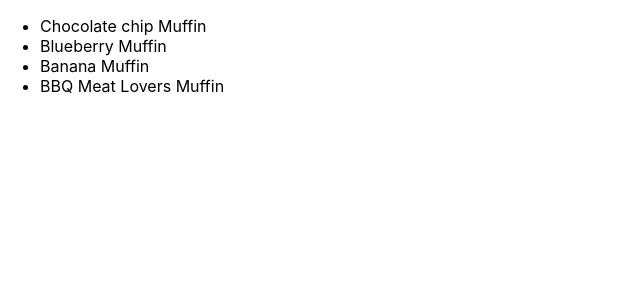
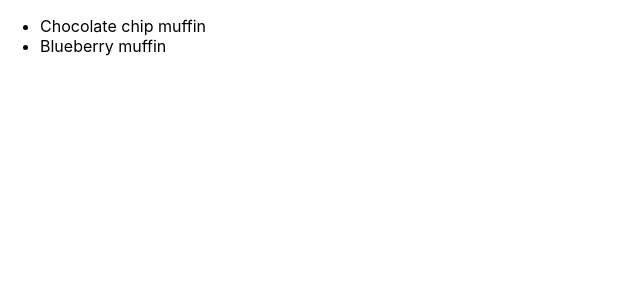
Before and after one commit to abongsjoel/learning-react-redux, a React (Create React App) app: page / in a window 1280 px wide. Shown: the top 300 px of the page, without its empty margins (0-640 px from the left). Built offline with nearby package versions, Linux system fonts and the light colour scheme.

Commit message:
Use useSelectors to display muffins from the state

```diff
--- a/src/components/Muffins/Muffins.js
+++ b/src/components/Muffins/Muffins.js
@@ -1,12 +1,19 @@
 import React from 'react';
 
+import { useSelector  } from 'react-redux';
+
+import { selectedMuffinsArray } from '../../redux/selectors';
+
 const Muffins = () => {
+  const muffins = useSelector(selectedMuffinsArray);
+
+  console.log({ muffins});
+
   return (
     <ul>
-      <li>Chocolate chip Muffin</li>
-      <li>Blueberry Muffin</li>
-      <li>Banana Muffin</li>
-      <li>BBQ Meat Lovers Muffin</li>
+      {muffins.map((muffins) => {
+        return <li key={muffins.id}>{muffins.name}</li>
+      })}
     </ul>
   )
 }
--- /dev/null
+++ b/src/redux/selectors.js
@@ -0,0 +1 @@
+export const selectedMuffinsArray = (state) => state.muffins;
--- a/src/redux/store.js
+++ b/src/redux/store.js
@@ -14,6 +14,6 @@ const reducer = (state = initialState, action) => {
   }
 };
 
-const store = createStore({ reducer });
+const store = createStore( reducer );
 
 export default store;
```
Also changed, not shown: src/index.js (+7 -3 lines).
